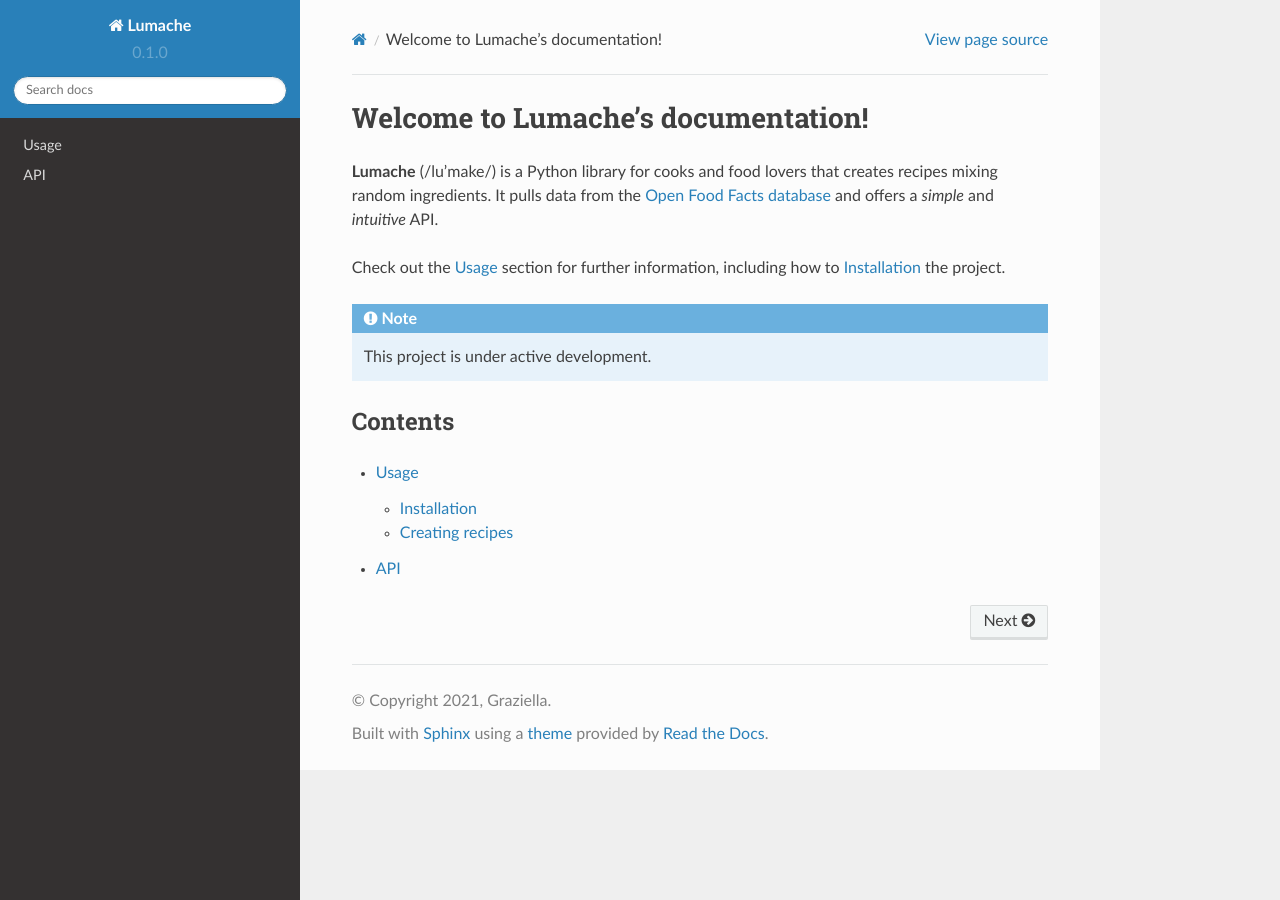
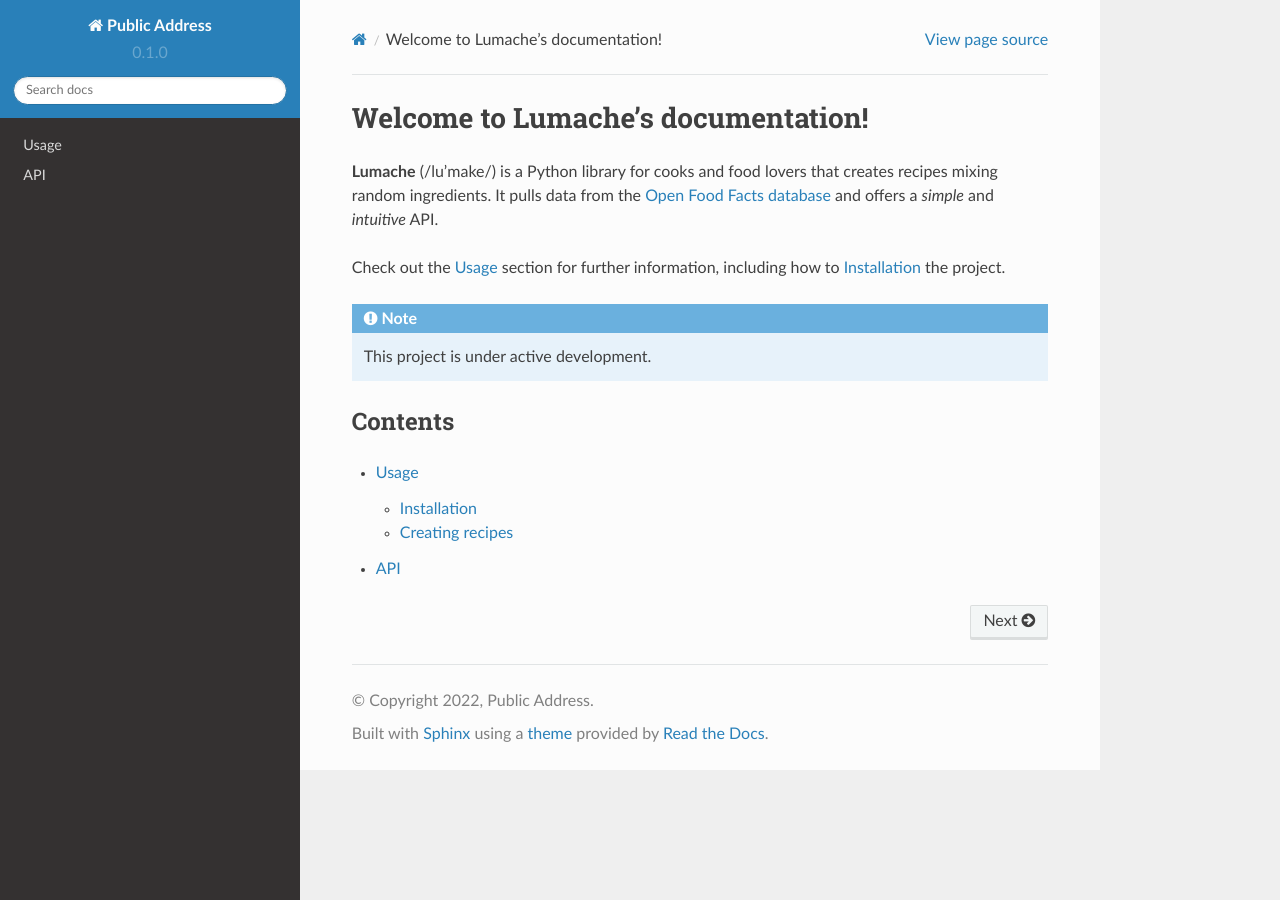
Before and after one commit to Public-Address/docs, a Sphinx documentation site: the page built from docs/source/index.rst, in a window 1280 px wide. Built offline with Sphinx 7.4.7 and the Read the Docs theme 2.0.0, drawn with Linux system fonts in a browser that asks for light colours.

Commit message:
Fixed names

```diff
--- a/docs/source/conf.py
+++ b/docs/source/conf.py
@@ -2,9 +2,9 @@
 
 # -- Project information
 
-project = 'Lumache'
-copyright = '2021, Graziella'
-author = 'Graziella'
+project = 'Public Address'
+copyright = '2022, Public Address'
+author = 'Public Address'
 
 release = '0.1'
 version = '0.1.0'
```
